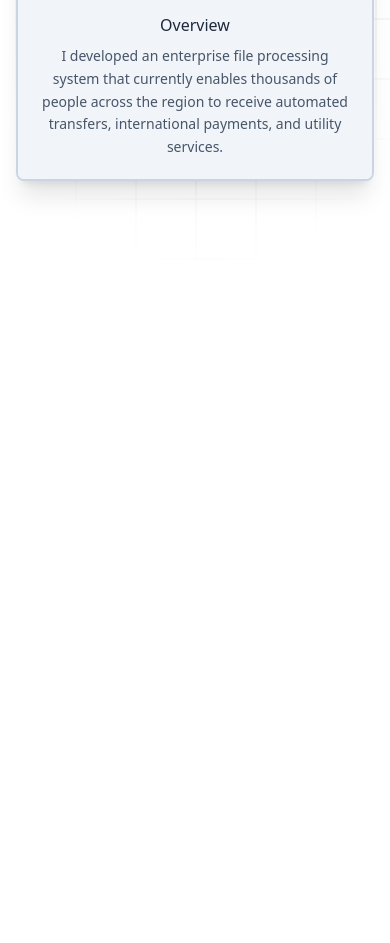
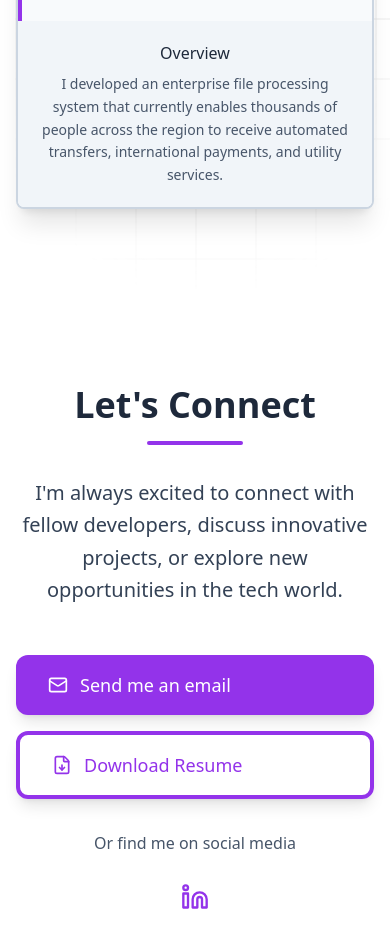
Before and after one commit to lbzepeda/lzepeda.dev, an Astro site: page / in a window 390 px wide. Shown: the part 3369-4312 px from the top of the page. Before the commit the page ends 3630 px from the top, so only its background shows below. Built offline with nearby package versions, Linux system fonts and the light colour scheme; Astro itself is replaced by a stand-in of ours.

Commit message:
feat(contact): complete contact module with theme system and translations
- Added contact module with theme system integration- Implemented high contrast mode support- Added
bilingual support (ES/EN)- Integrated with Lucide icons- Added social media links and email
functionality- Added responsive design for all screen sizes

```diff
--- /dev/null
+++ b/src/components/contact/Contact.svelte
@@ -0,0 +1,90 @@
+<script lang="ts">
+  import { FileDown, Linkedin, Mail } from "lucide-svelte";
+  import { language } from "../../lib/stores/language";
+  import { theme } from "../../lib/stores/theme";
+  import { getContactTranslations } from "./contact-translations";
+
+  const email = "levi.zepeda06@gmail.com";
+  const linkedIn = "https://www.linkedin.com/in/levi-zepeda-96090494/";
+
+  $: t = getContactTranslations($language);
+  $: isHighContrast = $theme?.contrast === "high";
+</script>
+
+<section
+  data-testid="contact-section"
+  id="contact"
+  class="{theme.getBackgroundClasses('primary')($theme)} py-24 relative overflow-hidden"
+  aria-label="Contact Section">
+  <div class="relative z-10 container mx-auto px-4">
+    <div class="max-w-3xl mx-auto text-center">
+      <h2
+        class="{theme.getTextClasses('h2', 'heading')($theme)} text-4xl {isHighContrast
+          ? 'font-bold'
+          : 'font-semibold'} mb-4">
+        {t.title}
+      </h2>
+
+      <div class="w-24 h-1 bg-primary dark:bg-primary-dark mx-auto mb-8 rounded-full"></div>
+
+      <p class="{theme.getTextClasses('large', 'body')($theme)} text-xl mb-12 leading-relaxed">
+        {t.subtitle}
+      </p>
+
+      <div class="flex flex-col items-center space-y-8">
+        <div class="flex flex-col sm:flex-row gap-4 w-full justify-center">
+          <a
+            href={`mailto:${email}`}
+            class="group relative flex items-center gap-3 px-8 py-4 text-lg font-medium text-white bg-primary hover:bg-primary-dark rounded-xl transition-all duration-300 hover:scale-105 shadow-lg hover:shadow-primary/25"
+            aria-label="Send me an email">
+            <Mail class="w-5 h-5" aria-hidden="true" />
+            <span>{t.emailButton}</span>
+          </a>
+
+          <a
+            href="/levizepeda cv.pdf"
+            download
+            class="group relative flex items-center gap-3 px-8 py-4 text-lg font-medium text-primary dark:text-primary-dark border-4 border-primary dark:border-primary-dark rounded-xl hover:text-white dark:hover:text-white hover:bg-primary dark:hover:bg-primary-dark transition-all duration-300 hover:scale-105 shadow-lg hover:shadow-primary/25"
+            aria-label="Download resume">
+            <FileDown class="w-5 h-5" aria-hidden="true" />
+            <span>{t.downloadButton}</span>
+          </a>
+        </div>
+
+        <div class="flex flex-col items-center space-y-4">
+          <p class="{theme.getTextClasses('base', 'body')($theme)} text-center">
+            {t.socialMedia}
+          </p>
+
+          <div class="flex gap-6 justify-center">
+            <a
+              href={linkedIn}
+              target="_blank"
+              rel="noopener noreferrer"
+              class="group flex flex-col items-center gap-2 p-3 text-primary hover:text-primary-dark dark:text-primary-dark dark:hover:text-primary transition-all duration-300 hover:scale-110"
+              aria-label="Visit my LinkedIn profile">
+              <Linkedin class="w-7 h-7" aria-hidden="true" />
+              <span
+                class="text-sm font-medium opacity-0 group-hover:opacity-100 -translate-y-2 group-hover:translate-y-0 transition-all duration-300">
+                LinkedIn
+              </span>
+            </a>
+          </div>
+        </div>
+
+        <div class="pt-8 text-center">
+          <p class="{theme.getTextClasses('base', 'body')($theme)} text-lg">
+            {t.emailText}{" "}
+            <a
+              href={`mailto:${email}`}
+              class="text-primary dark:text-primary-dark hover:underline {isHighContrast
+                ? 'font-semibold'
+                : 'font-medium'}">
+              {email}
+            </a>
+          </p>
+        </div>
+      </div>
+    </div>
+  </div>
+</section>
--- /dev/null
+++ b/src/components/contact/contact-translations.ts
@@ -0,0 +1,39 @@
+export type ContactTranslations = {
+  title: string;
+  subtitle: string;
+  emailButton: string;
+  downloadButton: string;
+  socialMedia: string;
+  emailText: string;
+};
+
+// contact-translations.ts
+export const contactTranslations = {
+  en: {
+    contact: {
+      // Asegúrate de que esta estructura coincida
+      title: "Let's Connect",
+      subtitle:
+        "I'm always excited to connect with fellow developers, discuss innovative projects, or explore new opportunities in the tech world.",
+      emailButton: "Send me an email",
+      downloadButton: "Download Resume",
+      socialMedia: "Or find me on social media",
+      emailText: "Email me at",
+    },
+  },
+  es: {
+    contact: {
+      // Asegúrate de que esta estructura coincida
+      title: "Conectemos",
+      subtitle:
+        "Siempre estoy entusiasmado por conectar con otros desarrolladores, discutir proyectos innovadores o explorar nuevas oportunidades en el mundo tecnológico.",
+      emailButton: "Envíame un email",
+      downloadButton: "Descargar CV",
+      socialMedia: "O encuéntrame en redes sociales",
+      emailText: "Escríbeme a",
+    },
+  },
+};
+
+export type Languages = keyof typeof contactTranslations;
+export const getContactTranslations = (lang: Languages) => contactTranslations[lang].contact;
--- a/src/components/project/Project.svelte
+++ b/src/components/project/Project.svelte
@@ -43,12 +43,14 @@
   <div class="container relative mx-auto px-4">
     <div class="max-w-2xl mx-auto text-center mb-16">
       <h2
-        class="text-lg md:text-3xl font-mono {getClasses.headerTitle($theme)} {isHighContrast
-          ? 'font-bold dark:text-white'
-          : ''}">
+        class="{theme.getTextClasses('h2', 'heading')($theme)} text-4xl {isHighContrast
+          ? 'font-bold'
+          : 'font-semibold'} mb-4">
         {t.title}
       </h2>
+
       <div class="w-24 h-1 bg-primary dark:bg-primary-dark mx-auto mb-8 rounded-full"></div>
+
       <p
         class={isHighContrast
           ? "text-slate-900 dark:text-white font-medium"
--- a/src/pages/index.astro
+++ b/src/pages/index.astro
@@ -1,6 +1,7 @@
 ---
 import About from "../components/about/About.astro";
 import Career from "../components/career/Career.svelte";
+import Contact from "../components/contact/Contact.svelte";
 import Hero from "../components/hero/Hero.svelte";
 import Navbar from "../components/navbar/Navbar.svelte";
 import Project from "../components/project/Project.svelte";
@@ -14,5 +15,6 @@ import Layout from "../layouts/Layout.astro";
     <About />
     <Career client:load />
     <Project client:load />
+    <Contact client:load />
   </body>
 </Layout>
```
